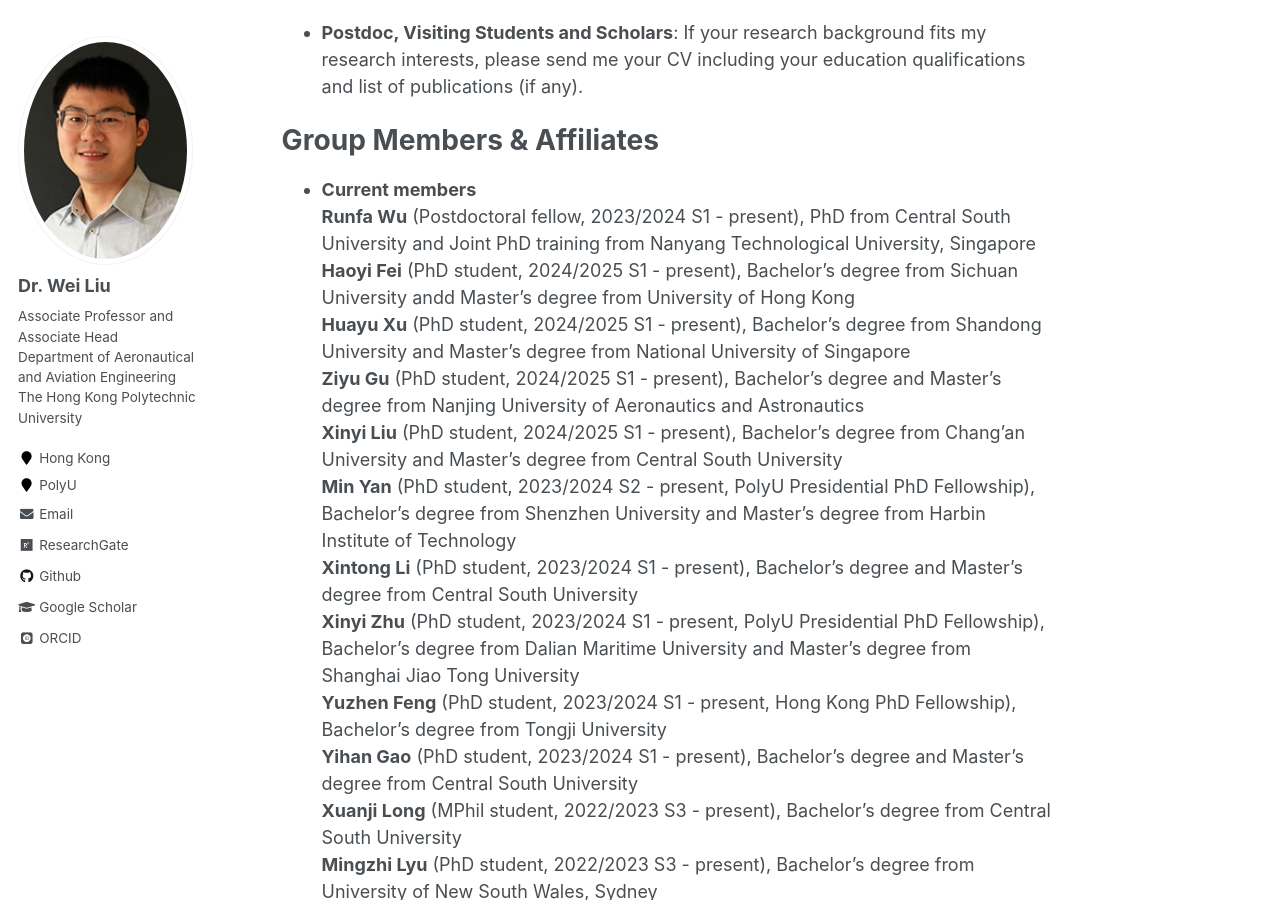
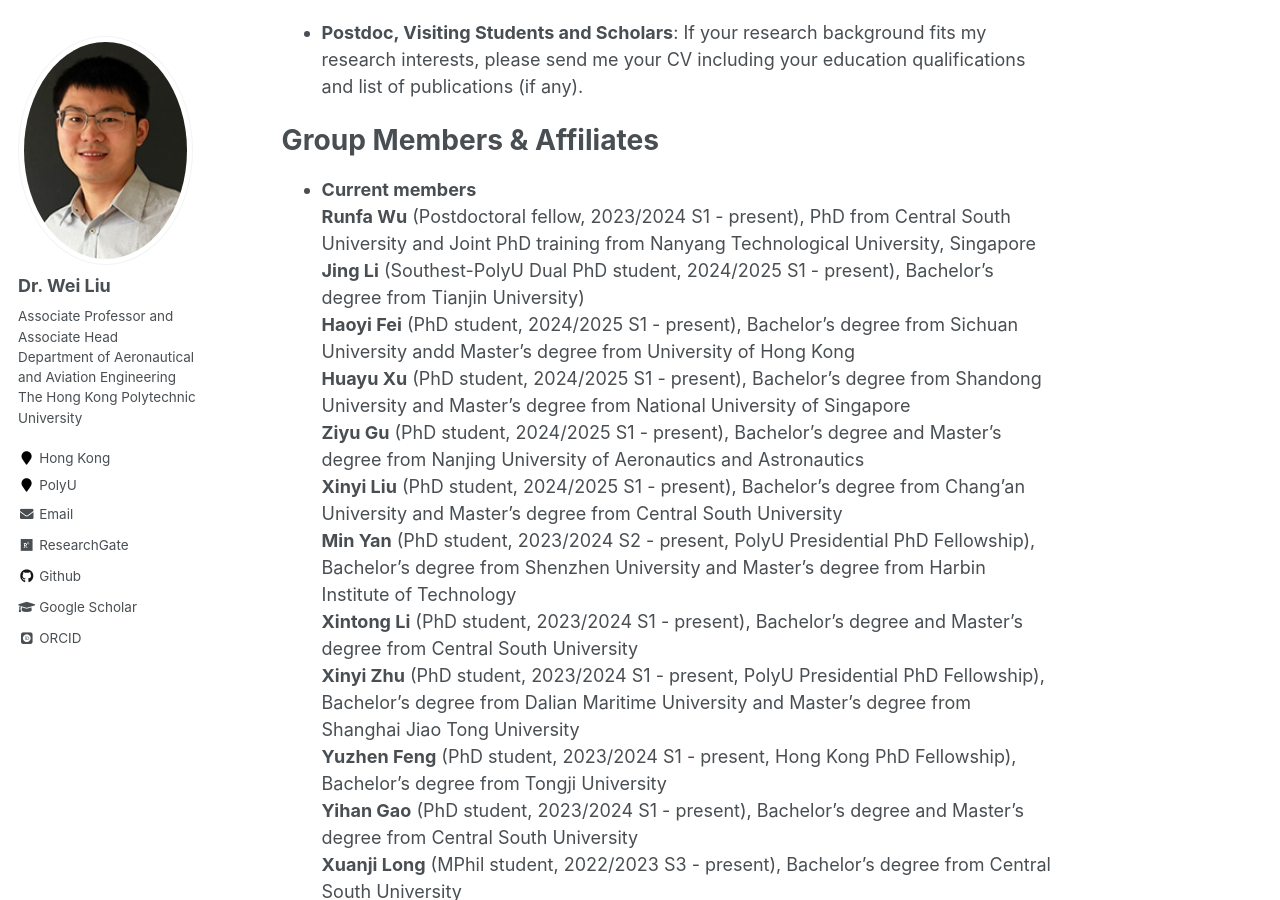
Before and after one commit to weiliu2016/weiliu2016.github.io, a Jekyll site: the page built from _pages/about.md, in a window 1280 px wide and 900 px high, scrolled down 1106 px. Built offline with Jekyll 4.4.1, drawn with Linux system fonts in a browser that asks for light colours; some web fonts are replaced; formulas are drawn with MathJax 3; some of the changed text lies outside the part shown.

Commit message:
Update about.md

```diff
--- a/_pages/about.md
+++ b/_pages/about.md
@@ -31,6 +31,7 @@ Group Members & Affiliates
 ======
 - **Current members**\
   **Runfa Wu** (Postdoctoral fellow, 2023/2024 S1 - present), PhD from Central South University and Joint PhD training from Nanyang Technological University, Singapore\
+  **Jing Li** (Southest-PolyU Dual PhD student, 2024/2025 S1 - present), Bachelor's degree from Tianjin University)\
   **Haoyi Fei** (PhD student, 2024/2025 S1 - present), Bachelor's degree from Sichuan University andd Master's degree from University of Hong Kong\
   **Huayu Xu** (PhD student, 2024/2025 S1 - present), Bachelor's degree from Shandong University and Master's degree from National University of Singapore\
   **Ziyu Gu** (PhD student, 2024/2025 S1 - present), Bachelor's degree and Master's degree from Nanjing University of Aeronautics and Astronautics\
```
Also changed, not shown: other parts of _pages/about.md (+0 -1 lines).
